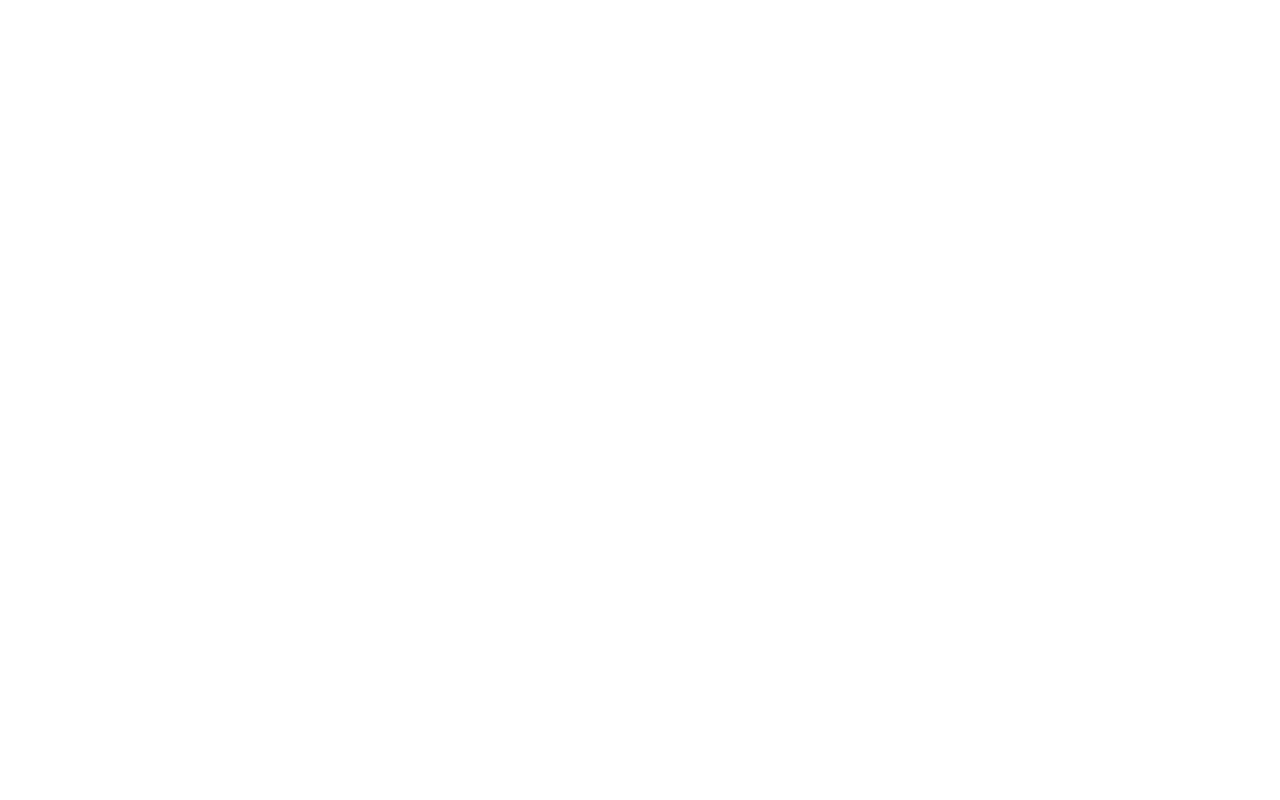
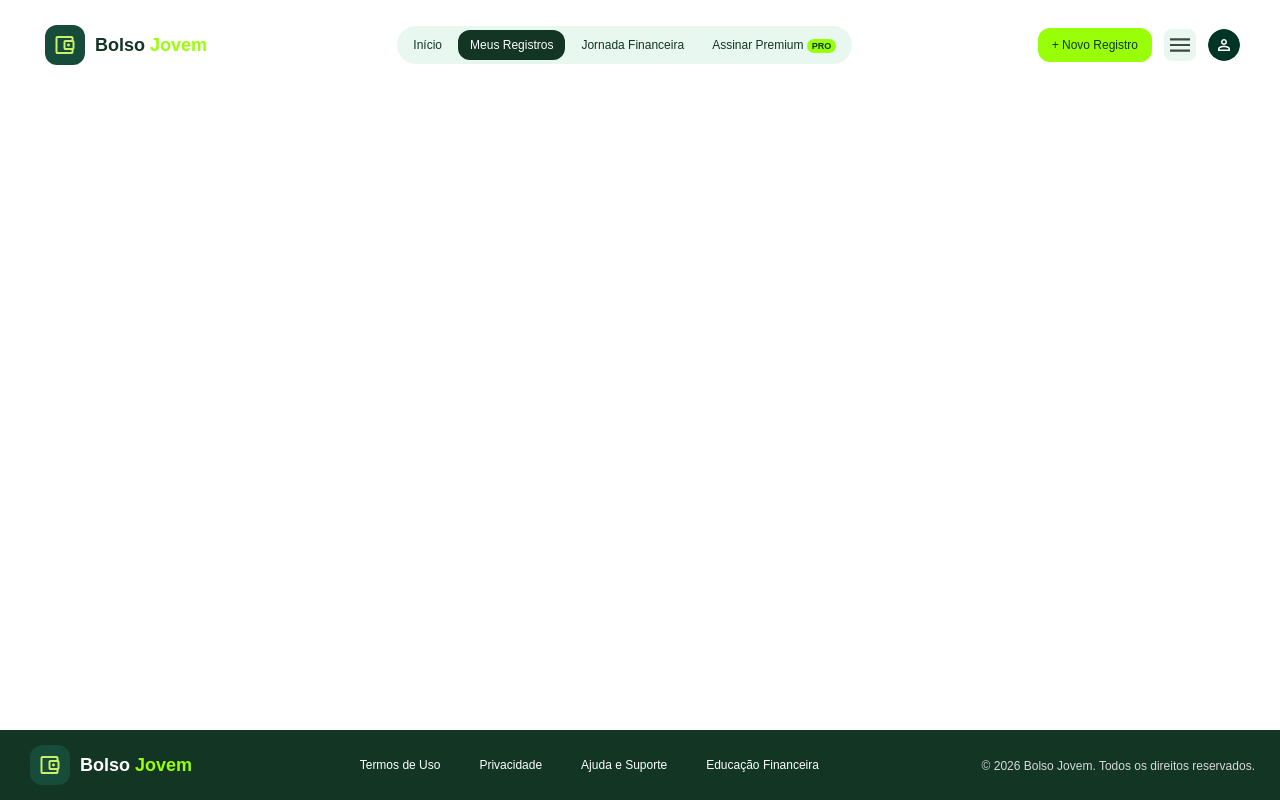
Before and after one commit to kailanibittencourt/bolsoJovem, a plain HTML site: page pages/meusRegistros.html in a window 1280 px wide. Drawn offline with Linux system fonts and the light colour scheme.

Commit message:
Tela Meus Registros

```diff
--- a/pages/meusRegistros.html
+++ b/pages/meusRegistros.html
@@ -0,0 +1,95 @@
+<!doctype html>
+<html lang="pt-br">
+  <head>
+    <meta charset="UTF-8" />
+    <link rel="stylesheet" href="../css/variables.css" />
+    <link rel="stylesheet" href="../css/components.css" />
+    <meta name="viewport" content="width=device-width, initial-scale=1.0" />
+    <title>Meus Registros</title>
+  </head>
+  <body>
+    <header class="header">
+      <div class="logo-container">
+        <a href="#" class="logo-header">
+          <img
+            src="../assets/img/fundo-verde.svg"
+            alt="Bolso Jovem logo"
+            class="logo-img"
+          />
+          <p href="#" class="logo-titulo">Bolso <span>Jovem</span></p>
+        </a>
+      </div>
+      <nav class="nav-header" aria-label="Navegação principal">
+        <ul class="nav-list-header">
+          <li>
+            <a href="../index.html" class="nav-link"> Início </a>
+          </li>
+
+          <li>
+            <a
+              href="../pages/meusRegistros.html"
+              class="nav-link"
+              aria-current="page"
+            >
+              Meus Registros
+            </a>
+          </li>
+
+          <li>
+            <a href="../pages/jornadaFinanceira.html" class="nav-link">
+              Jornada Financeira
+            </a>
+          </li>
+
+          <li>
+            <a href="../pages/assinarPremium.html" class="nav-link">
+              Assinar Premium
+              <span class="pro-pequeno">PRO</span>
+            </a>
+          </li>
+        </ul>
+      </nav>
+      <div class="btns-header">
+        <a href="#" class="btn-header">+ Novo Registro</a>
+        <button type="button" class="menu-hamburguer-header">
+          <img
+            src="../assets/icon/menu-hamburguer.svg"
+            alt="Botão hamburguer"
+          />
+        </button>
+        <a href="#" class="perfil-header"
+          ><img src="../assets/img/perfil.svg" alt="Meu perfil"
+        /></a>
+      </div>
+    </header>
+    <main></main>
+
+    <footer class="footer">
+      <div class="logo-container-footer">
+        <a href="#" class="logo-footer">
+          <img
+            src="../assets/img/fundo-verde.svg"
+            alt=""
+            class="logo-img-footer"
+          />
+          <p class="logo-titulo-footer">Bolso <span>Jovem</span></p>
+        </a>
+      </div>
+
+      <nav class="nav-footer" aria-label="Navegação secundaria">
+        <ul class="nav-list-footer">
+          <li><a href="#" class="nav-link-footer">Termos de Uso</a></li>
+          <li><a href="#" class="nav-link-footer">Privacidade</a></li>
+          <li><a href="#" class="nav-link-footer">Ajuda e Suporte</a></li>
+          <li><a href="#" class="nav-link-footer">Educação Financeira</a></li>
+        </ul>
+      </nav>
+
+      <div class="direitos-footer">
+        <a href="#" class="link-direiros"
+          >© 2026 Bolso Jovem. Todos os direitos reservados.</a
+        >
+      </div>
+    </footer>
+  </body>
+</html>
```
Also changed, not shown: pages/jornandaFinanceira.html (+1 -1 lines).
